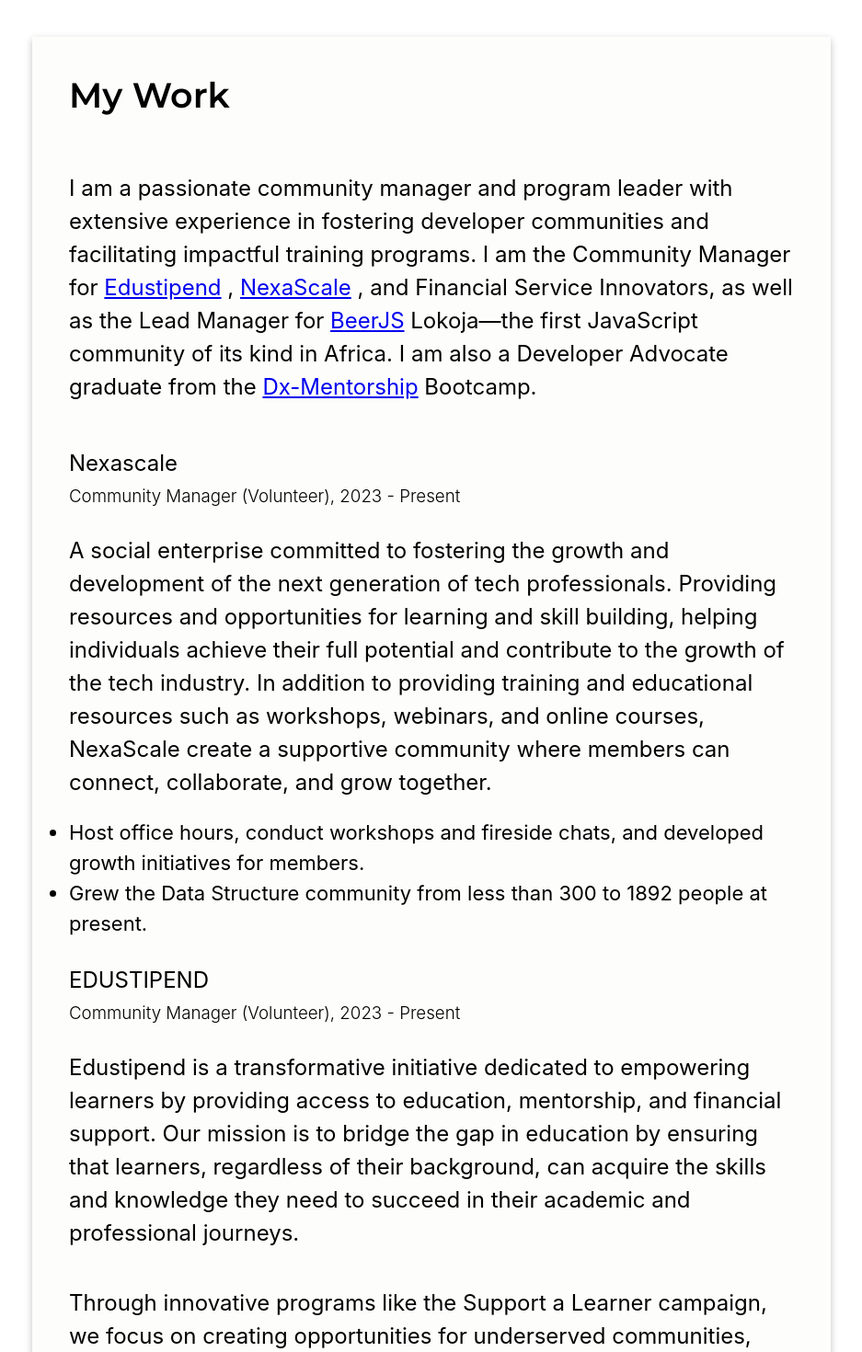
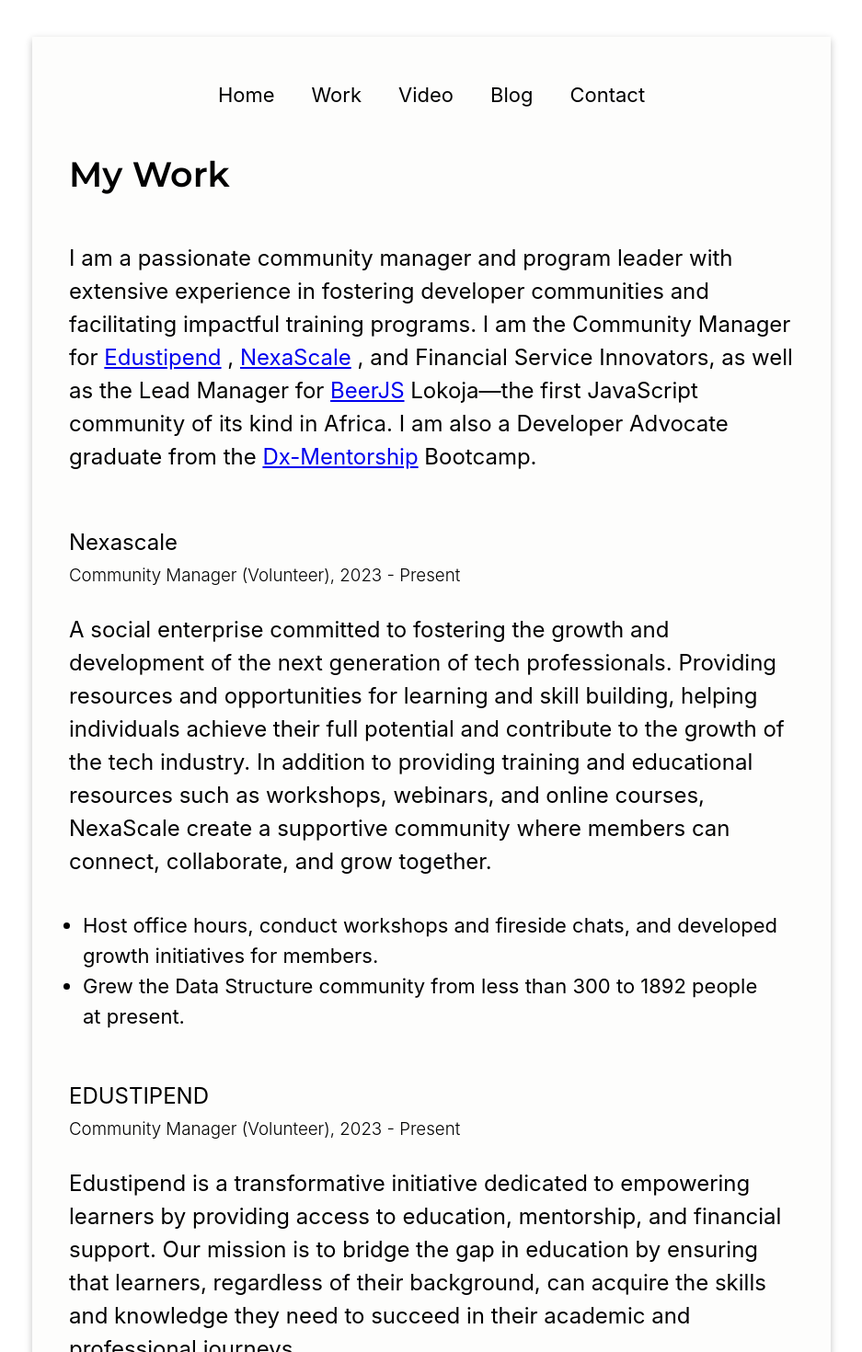
Before and after one commit to Josh-Alhassan/joahua-alhassan, a React (Create React App) app: page /work in a window 1280 px wide. Shown: the top 1470 px of the page at 92% size, without its empty margins (171-1108 px from the left). Built offline with nearby package versions, Linux system fonts and the light colour scheme.

Commit message:
add footer component

```diff
--- a/src/components/Experience.js
+++ b/src/components/Experience.js
@@ -13,7 +13,13 @@
         <Article key={index}>{paragraph}</Article>
       ))}
 
-      <ul style={{ fontSize: "22px", lineHeight: "1.5" }}>
+      <ul
+        style={{
+          fontSize: "22px",
+          lineHeight: "1.5",
+          padding: "15px",
+        }}
+      >
         {achievements.map((achievement, index) => (
           <li key={index}>{achievement}</li>
         ))}
--- /dev/null
+++ b/src/components/Footer.js
@@ -0,0 +1,11 @@
+import React from "react";
+
+function Footer() {
+  return (
+    <p style={{ marginTop: "40px" }}>
+      © Joshua Alhassan 2024. All rights reserved.
+    </p>
+  );
+}
+
+export default Footer;
--- a/src/pages/Home.js
+++ b/src/pages/Home.js
@@ -7,6 +7,7 @@
 
 import style from "./Home.module.css";
 import Navigation from "../components/Navigation";
+import Footer from "../components/Footer";
 
 const articles = [
   {
@@ -70,6 +71,8 @@
           </SocialBlock>
         ))}
       </div>
+
+      <Footer />
     </div>
   );
 };
--- a/src/pages/Work.js
+++ b/src/pages/Work.js
@@ -3,11 +3,12 @@
 import Article from "../utilities/Article";
 import Navigation from "../components/Navigation";
 import WorkExperience from "../components/WorkExperience";
+import Footer from "../components/Footer";
 
 function Work() {
   return (
     <div>
-      {/* <Navigation /> */}
+      <Navigation />
       <PrimaryHeader>My Work</PrimaryHeader>
       <Article>
         I am a passionate community manager and program leader with extensive
@@ -32,6 +33,19 @@
         Bootcamp.
       </Article>
       <WorkExperience />
+
+      <Article>
+        These experiences have enriched my skills and provided me with platforms
+        to contribute to the developer community.
+      </Article>
+
+      <Article>
+        Overall, my journey across these roles has been marked by a consistent
+        drive to enhance community engagement, encourage collaboration, and
+        deliver impactful contributions.
+      </Article>
+
+      <Footer />
     </div>
   );
 }
--- a/src/utilities/PrimaryHeader.module.css
+++ b/src/utilities/PrimaryHeader.module.css
@@ -10,6 +10,6 @@
   .primaryHeader {
     font-size: 38px;
     font-weight: 600;
-    margin-bottom: 40px;
+    margin-bottom: 30px;
   }
 }
--- a/src/utilities/SecondaryHeading.js
+++ b/src/utilities/SecondaryHeading.js
@@ -4,7 +4,7 @@
   return (
     <h2
       style={{
-        marginTop: "30px",
+        marginTop: "40px",
         marginBottom: "10px",
         fontWeight: "400",
         ...style,
```
